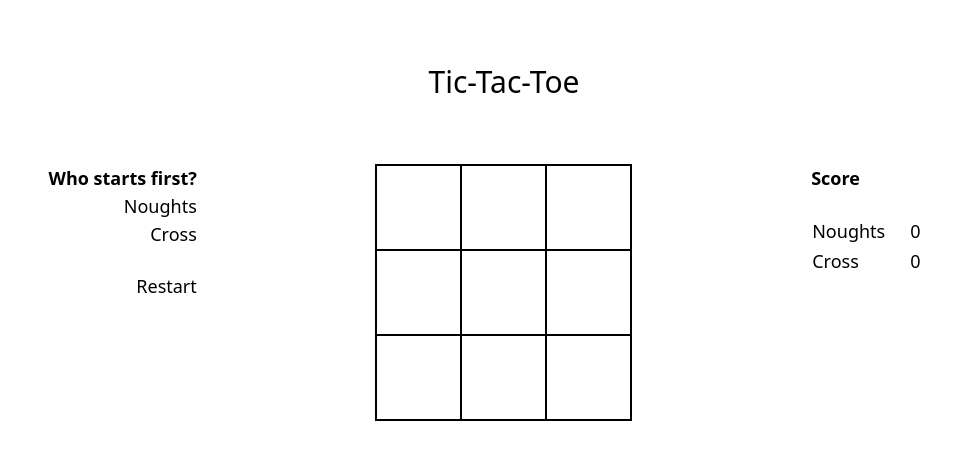
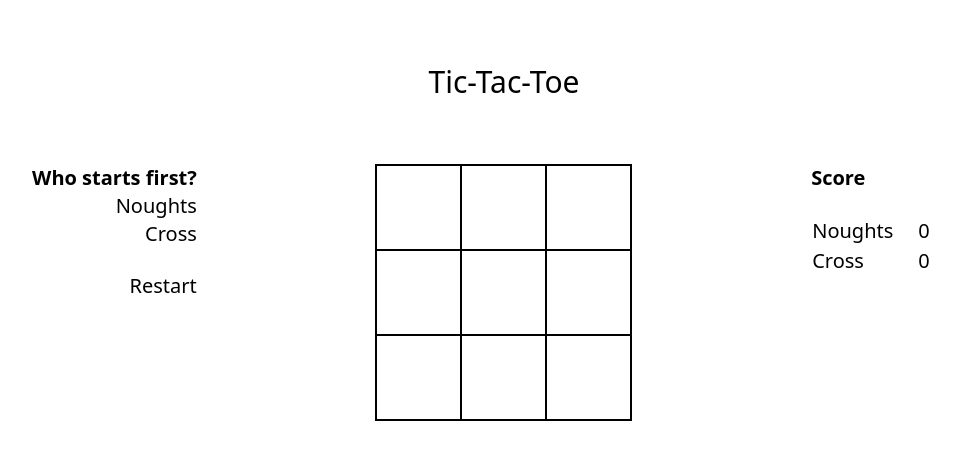
Before and after one commit to devidduma/tic-tac-toe, an Angular app: page / in a window 1280 px wide. Shown: the top 460 px of the page, without its empty margins (136-1096 px from the left). Built offline with nearby package versions, Linux system fonts and the light colour scheme.

Commit message:
feat(AppComponent): Text XL by default

```diff
--- a/src/app/app.component.html
+++ b/src/app/app.component.html
@@ -2,7 +2,7 @@
     <h2 class="title text-3xl">Tic-Tac-Toe</h2>
 </div>
 
-<div class="centered-content select-none text-lg" style="padding-top: 0">
+<div class="centered-content select-none text-xl" style="padding-top: 0">
   <div class="left-pane">
     <app-leftpane></app-leftpane>
   </div>
```
